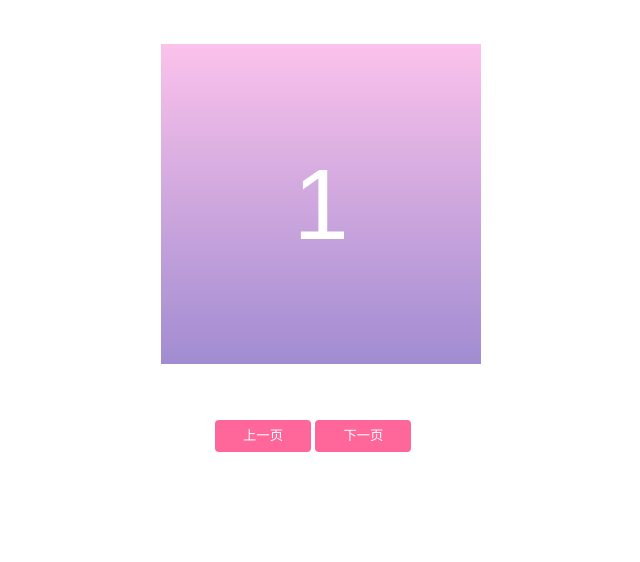
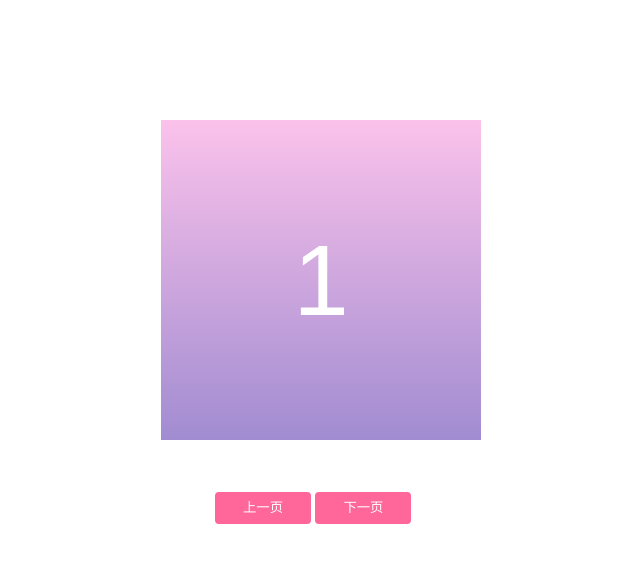
Before and after one commit to shencss/FrontEndDemo, a plain HTML site: page 3D翻页/index.html in a window 1280 px wide. Shown: the whole page, without its empty margins (319-959 px from the left). Drawn offline with Linux system fonts and the light colour scheme.

Commit message:
3D翻页
调整样式

```diff
--- a/3D翻页/style.css
+++ b/3D翻页/style.css
@@ -10,20 +10,16 @@ body {
 
 #container {
 	perspective: 800px;
-	perspective-origin: center 364px;
+	perspective-origin: center 440px;
 	overflow: hidden;
-
 }
 
 #page-group {
 	width: 360px;
 	height: 360px;
-	margin: 24px auto;
+	margin: 100px auto 20px auto;
 	padding: 20px;
 	transform-style: preserve-3d;
-
-
-
 }
 .page {
 	width: 320px;
```
